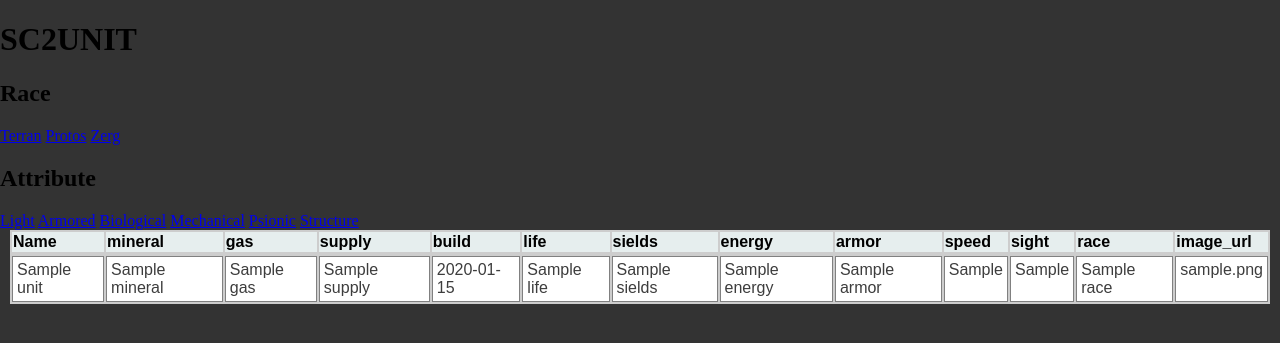
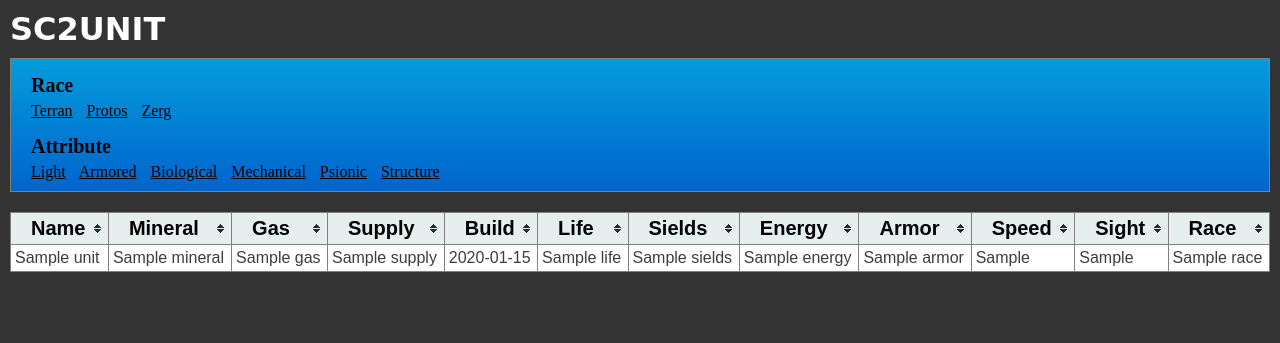
Before and after one commit to zonoise/sc2unit, a PHP site: the page made by views/units.twig in a window 1280 px wide. Shown: the top 343 px of the page. Run offline with PHP 8.4, Linux system fonts and the light colour scheme; the template is opened without the code that fills it: most values are stand-ins (such as "Sample title", 1, 10 or a date in 2020); some libraries are stand-ins or nearby versions; some web fonts are replaced.

Commit message:
update css views

```diff
--- a/public_html/js/main.js
+++ b/public_html/js/main.js
@@ -4,7 +4,7 @@ $(document).ready(function() {
   $("#unit_table").tablesorter({
   });
 
-  console.log("hage");
+
   $('.unit_name').click(function(){
     var url = $(this)[0].dataset.url;
 
@@ -13,8 +13,6 @@ $(document).ready(function() {
       $('#modal').html(data);
       $('#modal').addClass("show");
       $('#modal').show();
-      //$('#modal').draggable();
-      //$('#modal').css('position','absolute');
 
       },'html');
   });
--- a/public_html/sorter_plugin_theme/style.css
+++ b/public_html/sorter_plugin_theme/style.css
@@ -2,6 +2,7 @@
 table.tablesorter {
 	font-family:arial;
 	background-color: #CDCDCD;
+  border-collapse : collapse ;
 	/*margin:10px 0pt 15px;
 	font-size: 8pt; */
 	width: 100%;
@@ -9,12 +10,14 @@ table.tablesorter {
 }
 table.tablesorter thead tr th, table.tablesorter tfoot tr th {
 	background-color: #e6EEEE;
-	 /*border: 1px solid #FFF;
-	font-size: 30pt;
-	padding:0 1em 0 1em;*/
+	border:1px solid gray;
+
+
 }
 table.tablesorter thead tr .header {
-	/*background-image: url(bg.gif); */
+	background-image: url(bg.gif);
+  font-size:20px;
+  padding:0.2em 1em ;
 	background-repeat: no-repeat;
 	background-position: center right;
 	cursor: pointer;
--- a/views/_header.twig
+++ b/views/_header.twig
@@ -1,4 +1,8 @@
+<div id="header">
 <h1>SC2UNIT</h1>
+</div>
+
+<div id="menu">
   <h2>Race</h2>
   <a href="{{app['root']}}/race/t">Terran</a>
   <a href="{{app['root']}}/race/p">Protos</a>
@@ -11,3 +15,4 @@
   <a href="{{app['root']}}/armor/Mechanical">Mechanical</a>
   <a href="{{app['root']}}/armor/Psionic">Psionic</a>
   <a href="{{app['root']}}/armor/Structure">Structure</a>
+</div>
--- a/views/unit.twig
+++ b/views/unit.twig
@@ -1,6 +1,3 @@
-
-
-
 <div class="unit">
   <h2>{{unit.name}}</h2>
   <table>
@@ -16,7 +13,7 @@
     <tr><td>movement_speed</td><td>{{unit.movement_speed}} </td></tr>
     <tr><td>sight_range</td><td>{{unit.sight_range}}</td></tr>
     <tr><td>race </td><td> <a href="/race/{{unit.race}}">{{unit.race}} </a></td></tr>
-    <tr><td>image_url</td><td>{{unit.image_url}} </td></tr>
+    <!--<tr><td>image_url</td><td>{{unit.image_url}} </td></tr>-->
     <tr><td>attribute</td>
       <td>{% for armor_type in armor_types %}
             <a href="../armor/{{armor_type.name}}"> {{armor_type.name}} </a><br>
--- a/views/units.twig
+++ b/views/units.twig
@@ -2,29 +2,25 @@
 {% block content %}
   {{ parent() }}
 
-
-
 <div id="modal" >
 </div>
-
-
   <table id="unit_table" class="tablesorter">
     <thead>
     <tr>
       <th style="display:none;">id</th>
       <th>Name</th>
-      <th>mineral</th>
-      <th>gas</th>
-      <th>supply</th>
-      <th>build</th>
-      <th>life</th>
-      <th>sields </th>
-      <th>energy</th>
-      <th>armor</th>
-      <th>speed</th>
-      <th>sight</th>
-      <th>race</th>
-      <th>image_url</th>
+      <th>Mineral</th>
+      <th>Gas</th>
+      <th>Supply</th>
+      <th>Build</th>
+      <th>Life</th>
+      <th>Sields </th>
+      <th>Energy</th>
+      <th>Armor</th>
+      <th>Speed</th>
+      <th>Sight</th>
+      <th>Race</th>
+      <!--<th>image_url</th>-->
     <tr>
     </thead>
     <tbody>
@@ -44,7 +40,7 @@
     <td>{{ u.movement_speed }}</td>
     <td>{{ u.sight_range }}</td>
     <td>{{ u.race }} </td>
-    <td>{{ u.image_url }}</td>
+    <!--<td>{{ u.image_url }}</td>-->
     </tr>
     {% endif %}
   {% else %}
```
Also changed, not shown: public_html/.htaccess, 1 other file.
